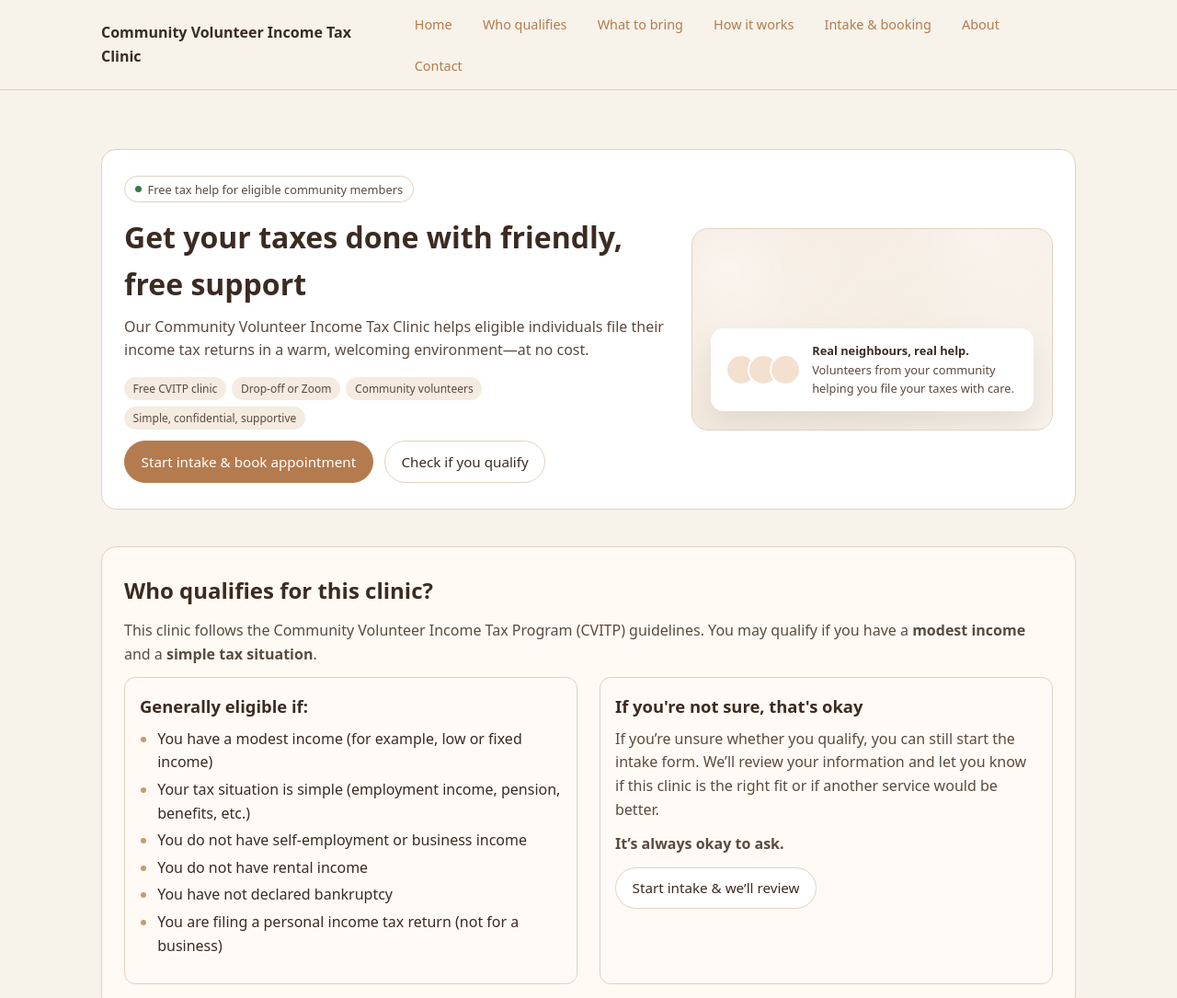
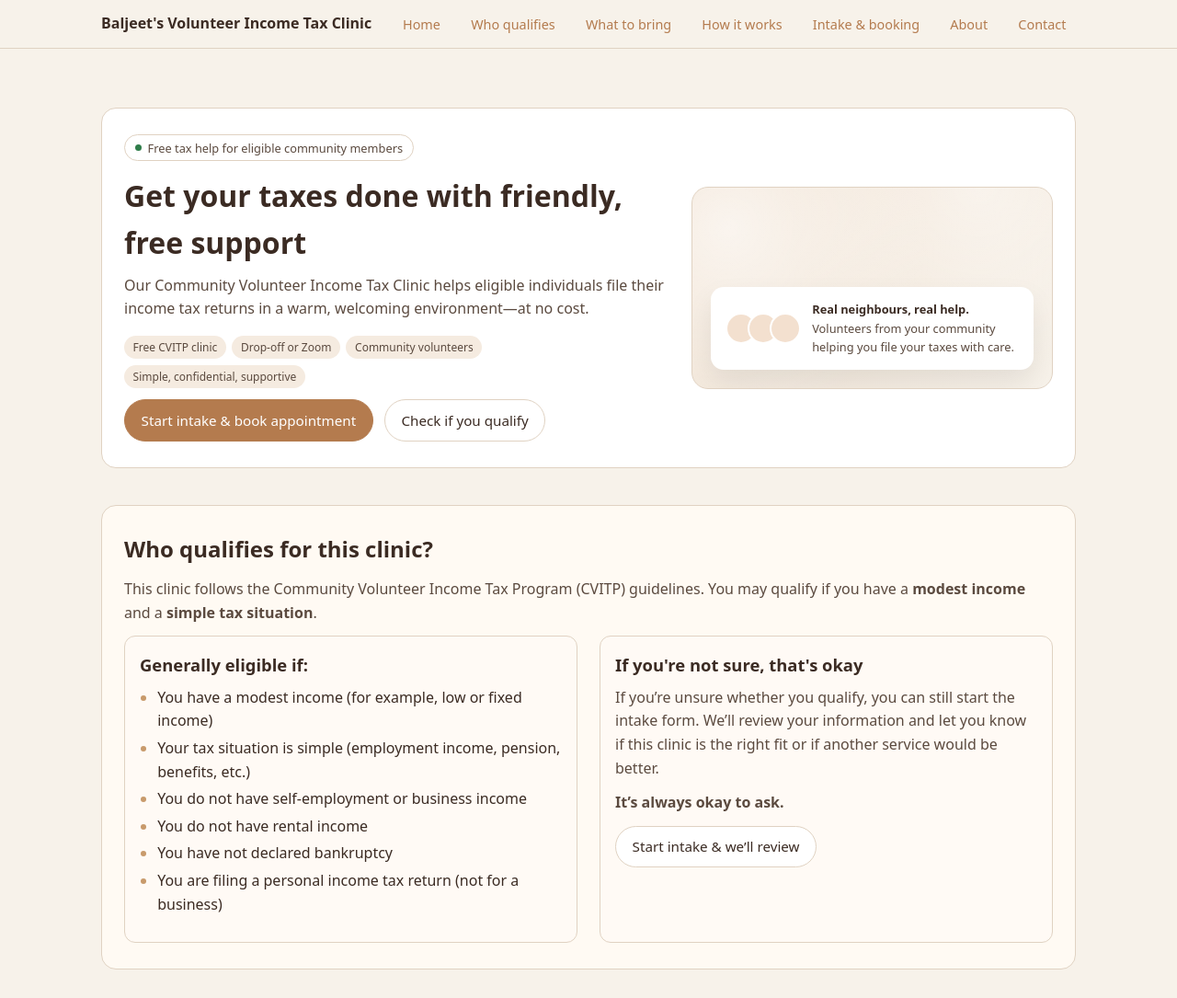
Before and after one commit to baljeetTax/cvitp-clinic-site, a plain HTML site: page index.html in a window 1280 px wide. Shown: the top 1085 px of the page at 92% size. Drawn offline with Linux system fonts and the light colour scheme.

Commit message:
Update index.html
Added Name as opposed to Community

```diff
--- a/index.html
+++ b/index.html
@@ -520,7 +520,7 @@
 <body>
   <header>
     <div class="nav">
-      <div class="nav-logo">Community Volunteer Income Tax Clinic</div>
+      <div class="nav-logo">Baljeet's Volunteer Income Tax Clinic</div>
       <nav class="nav-links" aria-label="Main navigation">
         <a href="#hero">Home</a>
         <a href="#eligibility">Who qualifies</a>
@@ -778,7 +778,7 @@
   </main>
 
   <footer>
-    <p>Community Volunteer Income Tax Clinic &mdash; CVITP-aligned, free tax help for eligible individuals.</p>
+    <p>Baljeet's Volunteer Income Tax Clinic &mdash; CVITP-aligned, free tax help for eligible individuals.</p>
     <p>This website is for informational purposes and does not replace professional tax or legal advice.</p>
   </footer>
 </body>
```
